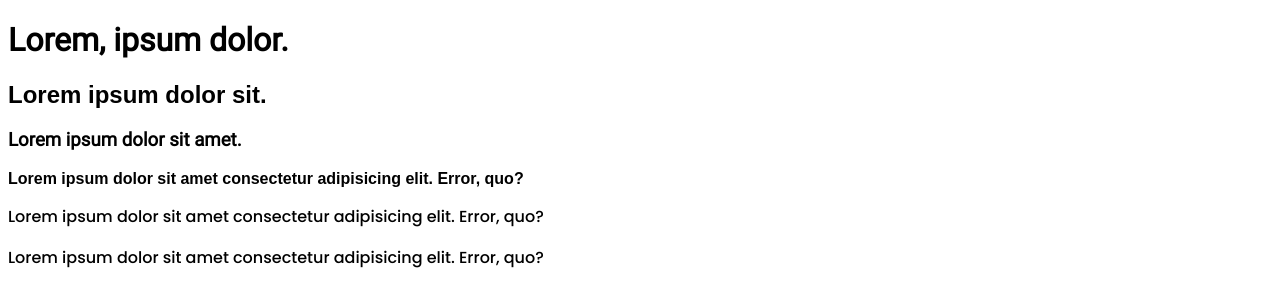
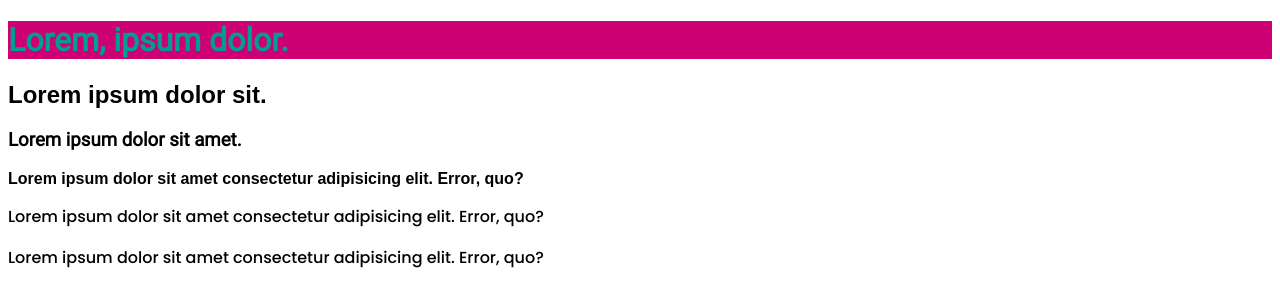
Before and after one commit to poloziukvlad/CSS-hw-011, a plain HTML site: page index.html in a window 1280 px wide. Drawn offline with Linux system fonts and the light colour scheme.

Commit message:
added color h1

```diff
--- a/index.html
+++ b/index.html
@@ -10,7 +10,7 @@
     <link href="https://fonts.googleapis.com/css2?family=Poppins:ital,wght@0,100;0,200;0,300;0,400;0,500;0,600;0,700;0,800;0,900;1,100;1,200;1,300;1,400;1,500;1,600;1,700;1,800;1,900&display=swap" rel="stylesheet">
 </head>
 <body>
-    <h1>Lorem, ipsum dolor.</h1>
+    <h1 class="color-text">Lorem, ipsum dolor.</h1>
 
     <div class="first-text">
         <h2>Lorem ipsum dolor sit.</h2>
--- a/styles.css
+++ b/styles.css
@@ -7,6 +7,11 @@
 
 h1,h3{
     font-family: Roboto;
+}
+
+.color-text {
+    color: #009D91;
+    background-color: #CD0074;
 }
 
 .first-text h2 {
```
